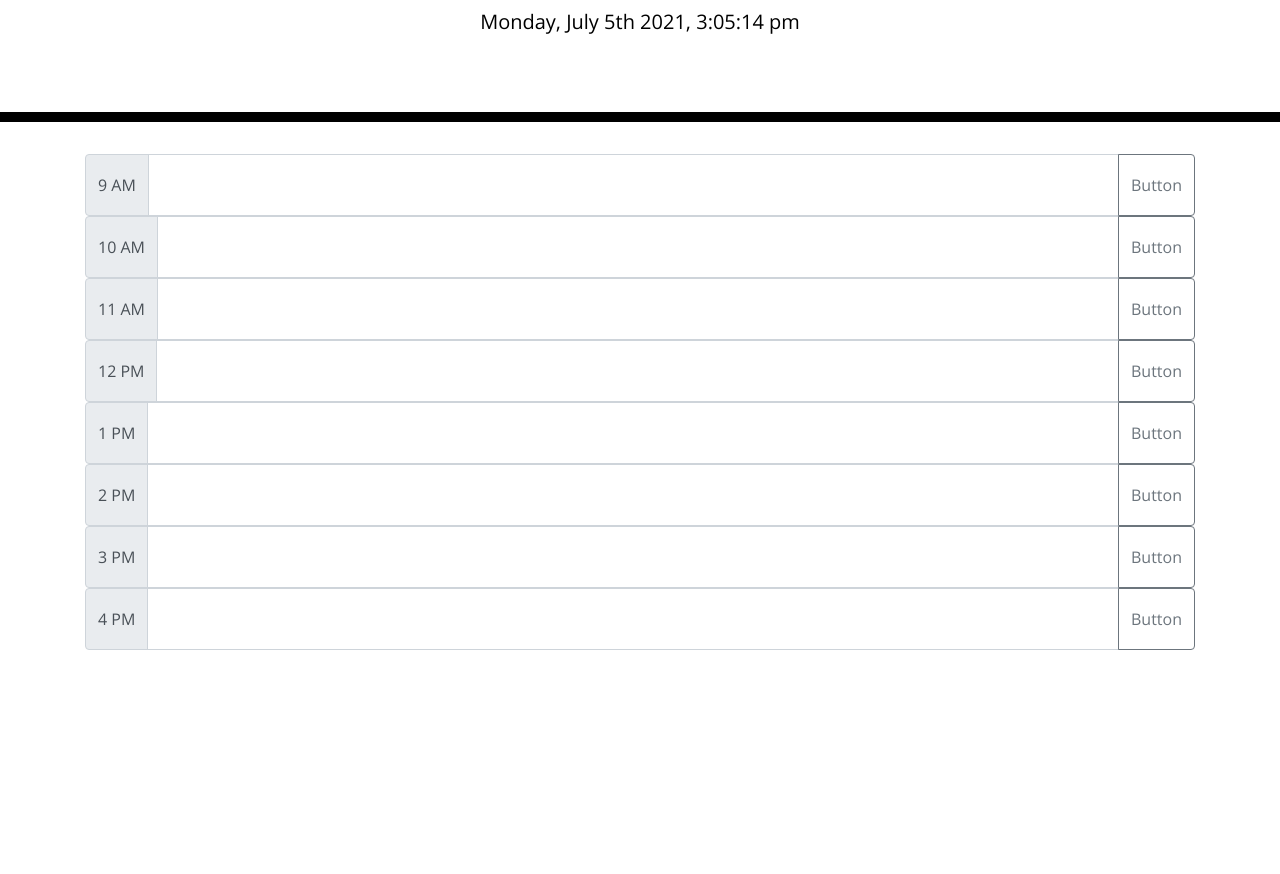
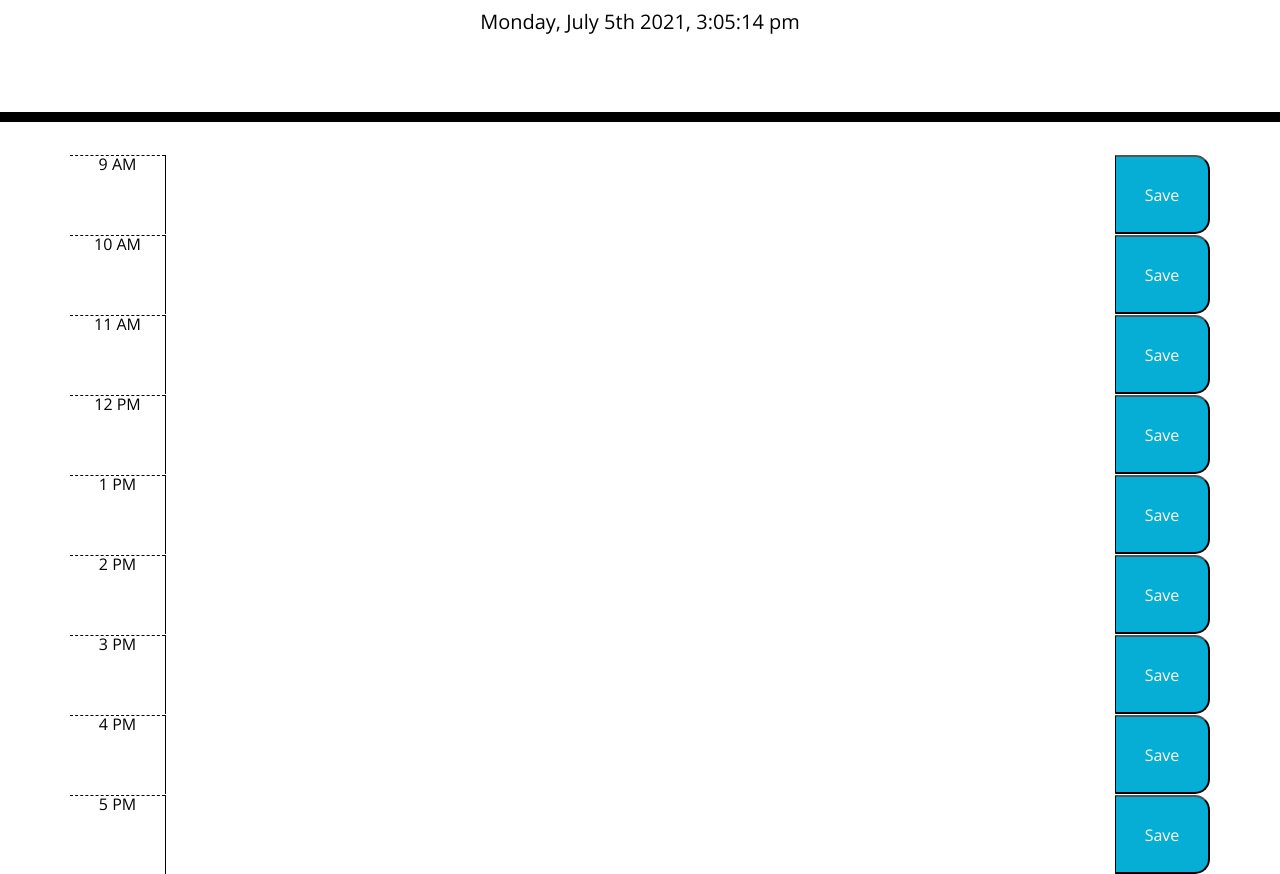
Before and after one commit to Kalmnir/Workday-planner, a plain HTML site: page index.html in a window 1280 px wide. Shown: the part 182-1056 px from the top of the page. Before the commit the page ends 832 px from the top, so only its background shows below. Drawn offline with nearby package versions, Linux system fonts and the light colour scheme.

Commit message:
changed my box classes and got the save function working

```diff
--- a/index.html
+++ b/index.html
@@ -20,79 +20,62 @@
     <p id="currentDay" class="lead"></p>
   </header>
   <div class="container">
-    <div class="input-group">
-      <div class="input-group-prepend">
-        <span class="input-group-text">9 AM</span>
-      </div>
-      <textarea class="form-control" aria-label="With textarea"></textarea>
-      <div class="input-group-append">
-        <button class="btn btn-outline-secondary" type="button" id="button-addon2">Button</button>
-      </div>
+
+    <div class="row time-block" id="9">
+      <div class="col-1 hour">9 AM</div>
+      <textarea class="col-10 schedule"></textarea>
+      <button class="col-1 saveBtn">Save</button>
     </div>
-    <div class="input-group">
-      <div class="input-group-prepend">
-        <span class="input-group-text">10 AM</span>
-      </div>
-      <textarea class="form-control" aria-label="With textarea"></textarea>
-      <div class="input-group-append">
-        <button class="btn btn-outline-secondary" type="button" id="button-addon2">Button</button>
-      </div>
+
+    <div class="row time-block" id="10">
+      <div class="col-1 hour">10 AM</div>
+      <textarea class="col-10 schedule"></textarea>
+      <button class="col-1 saveBtn">Save</button>
     </div>
-    <div class="input-group">
-      <div class="input-group-prepend">
-        <span class="input-group-text">11 AM</span>
-      </div>
-      <textarea class="form-control" aria-label="With textarea"></textarea>
-      <div class="input-group-append">
-        <button class="btn btn-outline-secondary" type="button" id="button-addon2">Button</button>
-      </div>
+
+    <div class="row time-block" id="11">
+      <div class="col-1 hour">11 AM</div>
+      <textarea class="col-10 schedule"></textarea>
+      <button class="col-1 saveBtn">Save</button>
     </div>
-    <div class="input-group">
-      <div class="input-group-prepend">
-        <span class="input-group-text">12 PM</span>
-      </div>
-      <textarea class="form-control" aria-label="With textarea"></textarea>
-      <div class="input-group-append">
-        <button class="btn btn-outline-secondary" type="button" id="button-addon2">Button</button>
-      </div>
+
+    <div class="row time-block" id="12">
+      <div class="col-1 hour">12 PM</div>
+      <textarea class="col-10 schedule"></textarea>
+      <button class="col-1 saveBtn">Save</button>
     </div>
-    <div class="input-group">
-      <div class="input-group-prepend">
-        <span class="input-group-text">1 PM</span>
-      </div>
-      <textarea class="form-control" aria-label="With textarea"></textarea>
-      <div class="input-group-append">
-        <button class="btn btn-outline-secondary" type="button" id="button-addon2">Button</button>
-      </div>
+
+    <div class="row time-block" id="13">
+      <div class="col-1 hour">1 PM</div>
+      <textarea class="col-10 schedule"></textarea>
+      <button class="col-1 saveBtn">Save</button>
     </div>
-    <div class="input-group">
-      <div class="input-group-prepend">
-        <span class="input-group-text">2 PM</span>
-      </div>
-      <textarea class="form-control" aria-label="With textarea"></textarea>
-      <div class="input-group-append">
-        <button class="btn btn-outline-secondary" type="button" id="button-addon2">Button</button>
-      </div>
+
+    <div class="row time-block" id="14">
+      <div class="col-1 hour">2 PM</div>
+      <textarea class="col-10 schedule"></textarea>
+      <button class="col-1 saveBtn">Save</button>
     </div>
-    <div class="input-group">
-      <div class="input-group-prepend">
-        <span class="input-group-text">3 PM</span>
-      </div>
-      <textarea class="form-control" aria-label="With textarea"></textarea>
-      <div class="input-group-append">
-        <button class="btn btn-outline-secondary" type="button" id="button-addon2">Button</button>
-      </div>
+
+    <div class="row time-block" id="15">
+      <div class="col-1 hour">3 PM</div>
+      <textarea class="col-10 schedule"></textarea>
+      <button class="col-1 saveBtn">Save</button>
     </div>
-    <div class="input-group">
-      <div class="input-group-prepend">
-        <span class="input-group-text">4 PM</span>
-      </div>
-      <textarea class="form-control" aria-label="With textarea"></textarea>
-      <div class="input-group-append">
-        <button class="btn btn-outline-secondary" type="button" id="button-addon2">Button</button>
-      </div>
+
+    <div class="row time-block" id="16">
+      <div class="col-1 hour">4 PM</div>
+      <textarea class="col-10 schedule"></textarea>
+      <button class="col-1 saveBtn">Save</button>
     </div>
-    <!-- Timeblocks go here -->
+
+    <div class="row time-block" id="17">
+      <div class="col-1 hour">5 PM</div>
+      <textarea class="col-10 schedule"></textarea>
+      <button class="col-1 saveBtn">Save</button>
+    </div>
+  </div>
+  <!-- Timeblocks go here -->
   </div>
 
   <script src="https://cdnjs.cloudflare.com/ajax/libs/jquery/3.2.1/jquery.min.js"></script>
--- a/java.js
+++ b/java.js
@@ -1,4 +1,34 @@
-var today = function () {
-    $(currentDay).text(moment().format("dddd, MMMM Do YYYY, h:mm:ss a"))
-};
-setInterval(today, 1000);
+var hour9 = $("#9");
+var hour10 = $("#10");
+var hour11 = $("#11");
+var hour12 = $("#12");
+var hour1 = $("#13");
+var hour2 = $("#14");
+var hour3 = $("#15");
+var hour4 = $("#16");
+var hour5 = $("#17");
+var time = moment();
+
+function setPlanner() {
+
+    $("#currentDay").text(moment().format("dddd, MMMM Do YYYY, h:mm:ss a"));
+
+    $(".time-block").each(function () {
+        var id = $(this).attr("id");
+        var schedule = localStorage.getItem(id);
+
+        if (schedule !== null) {
+            $(this).children(".schedule").val(schedule);
+        }
+    }); setInterval(setPlanner, 1000);
+}
+
+setPlanner();
+var saveBtn = $(".saveBtn");
+
+saveBtn.on("click", function () {
+    var time = $(this).parent().attr("id");
+    var schedule = $(this).siblings(".schedule").val();
+
+    localStorage.setItem(time, schedule);
+});
```
